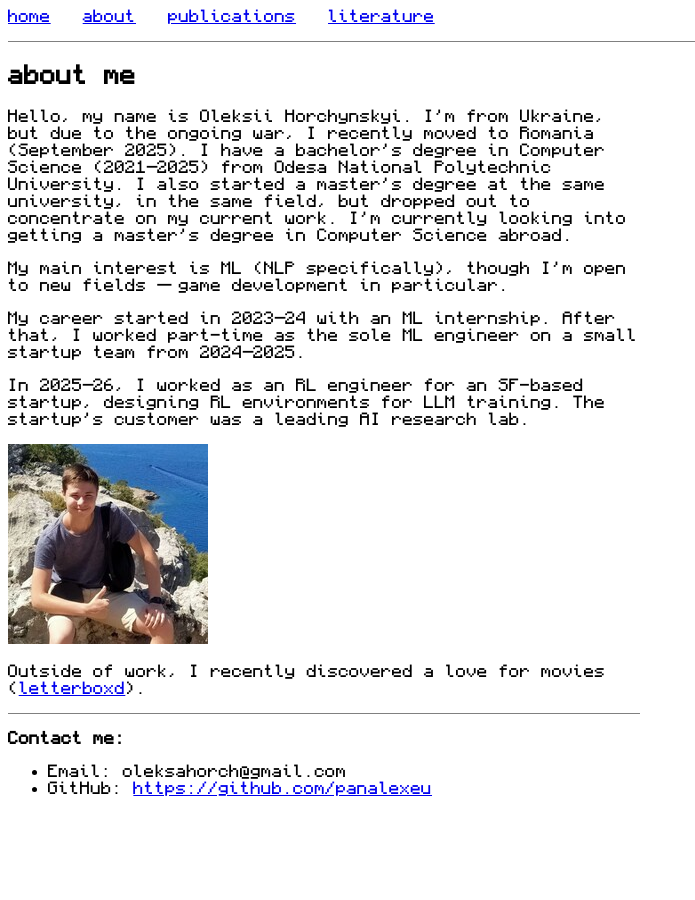
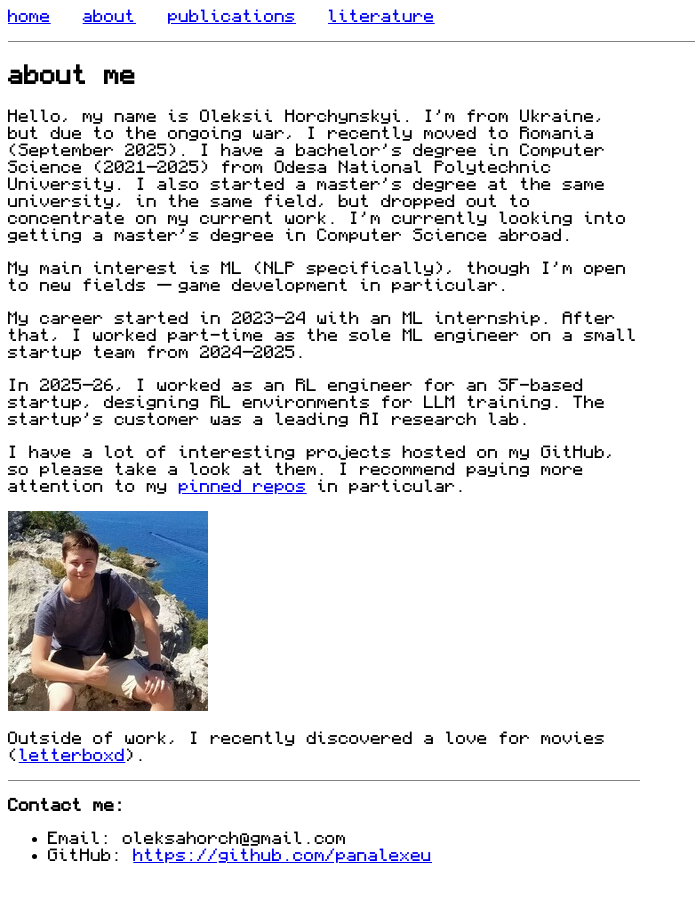
Before and after one commit to panalexeu/panalexeu.github.io, a Jekyll site: the page built from about.md, in a window 1280 px wide. Shown: the whole page, without its empty margins (0-695 px from the left). Built offline with Jekyll 4.4.1, drawn with Linux system fonts in a browser that asks for light colours.

Commit message:
add meta with attrs for better rendering on mobile, upd about me slightly

```diff
--- a/_layouts/default.html
+++ b/_layouts/default.html
@@ -2,6 +2,8 @@
 <html>
     <head>
         <meta charset="utf-8">
+        <!-- line below should make better rendering on mobile devices -->
+        <meta name="viewport" content="width=device-width, initial-scale=1.0">
         <title>{{ page.title }}</title>
         <link rel="stylesheet" href="/assets/css/styles.css">
     </head>
--- a/about.md
+++ b/about.md
@@ -16,6 +16,8 @@
 
 In 2025–26, I worked as an RL engineer for an SF-based startup, designing RL environments for LLM training. The startup's customer was a leading AI research lab.
 
+I have a lot of interesting projects hosted on my GitHub, so please take a look at them. I recommend paying more attention to my [pinned repos](https://github.com/panalexeu) in particular.
+
 ![me](/assets/images/me_small.jpeg)
 
 Outside of work, I recently discovered a love for movies ([letterboxd](https://letterboxd.com/panalexeu/films/)).
```
